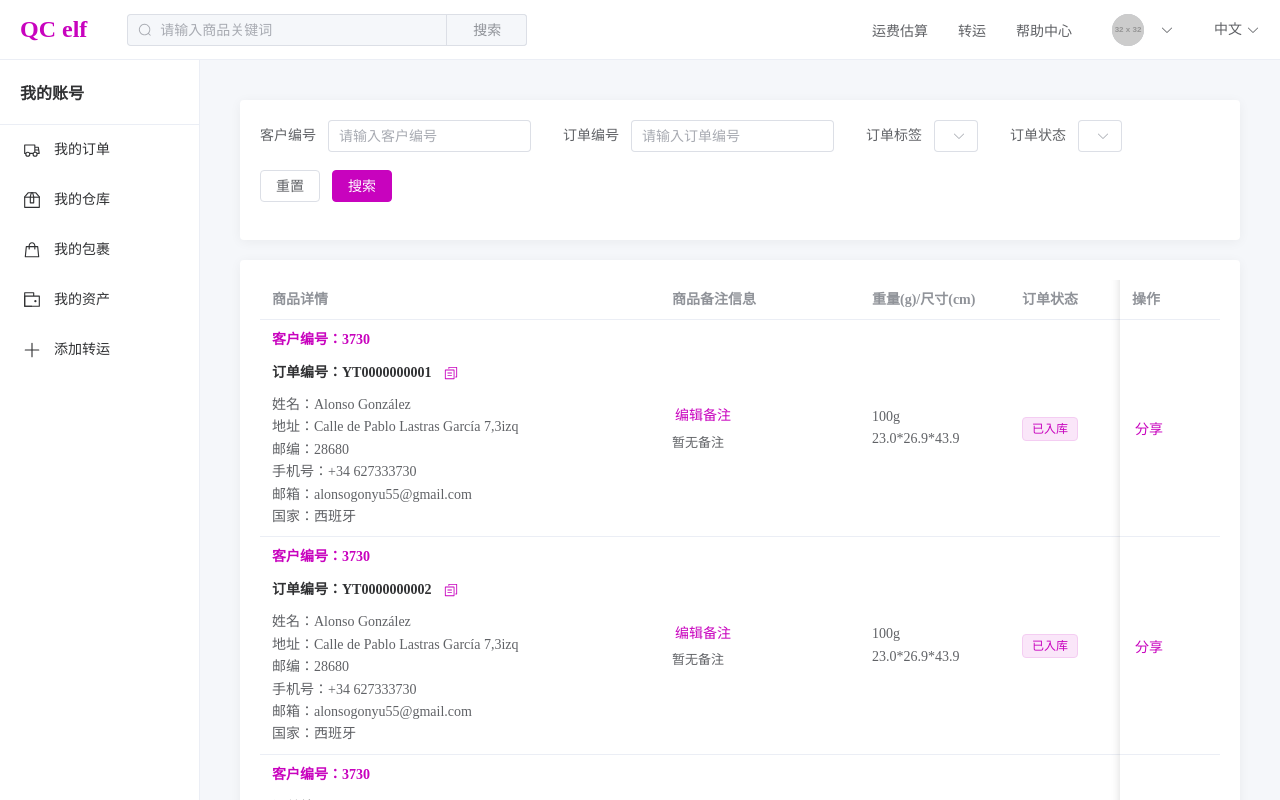
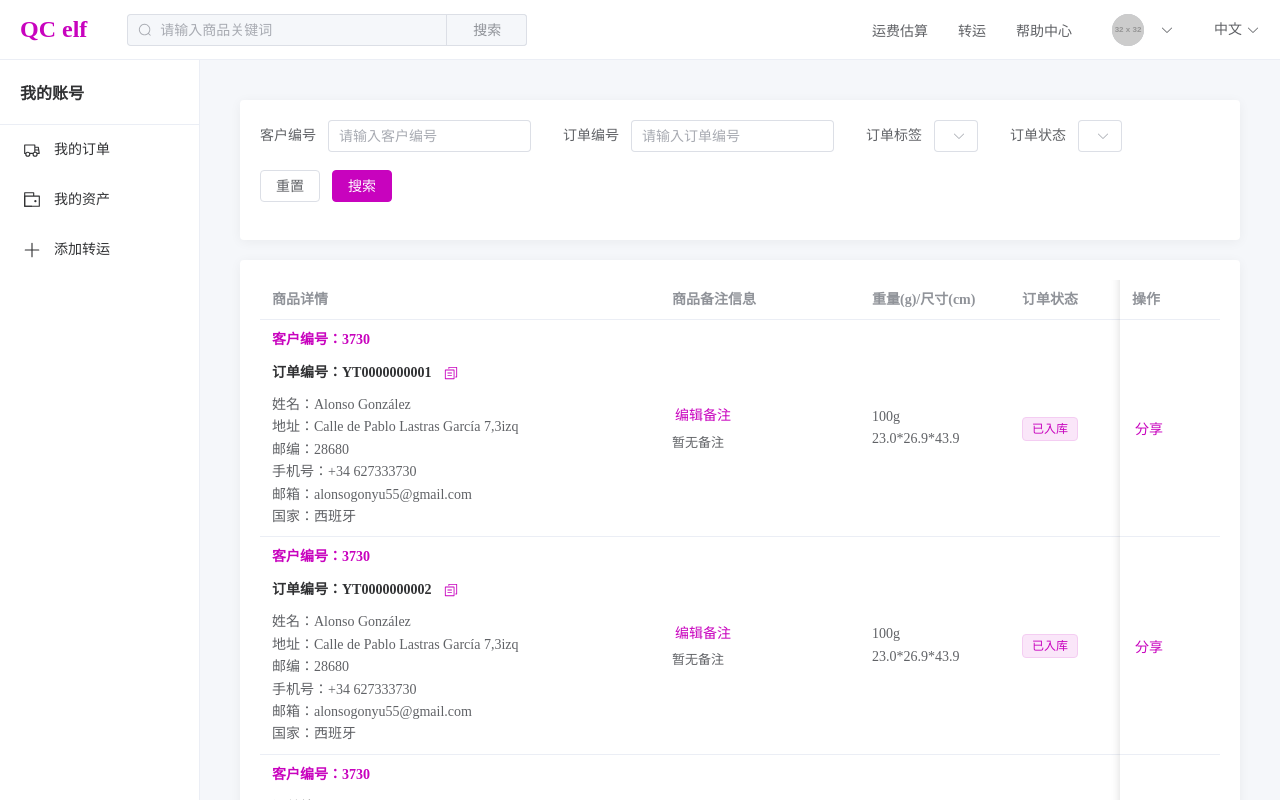
Before and after one commit to OrangeDreak/zy_pc, a Vue app: page /transfer-list in a window 1280 px wide. Shown: the top 800 px of the page. Built offline with nearby package versions, Linux system fonts and the light colour scheme.

Commit message:
memberList

```diff
--- a/src/layouts/MainLayout.vue
+++ b/src/layouts/MainLayout.vue
@@ -74,15 +74,15 @@
             <span>{{ $t('menu.transferOrder') }}</span>
           </el-menu-item>
 
-          <el-menu-item index="/warehouse">
+          <!-- <el-menu-item index="/warehouse">
             <el-icon><Box /></el-icon>
             <span>{{ $t('menu.warehouse') }}</span>
-          </el-menu-item>
+          </el-menu-item> -->
 
-          <el-menu-item index="/package">
+          <!-- <el-menu-item index="/package">
             <el-icon><Goods /></el-icon>
             <span>{{ $t('menu.package') }}</span>
-          </el-menu-item>
+          </el-menu-item> -->
 
           <el-menu-item index="/assets">
             <el-icon><Wallet /></el-icon>
```
